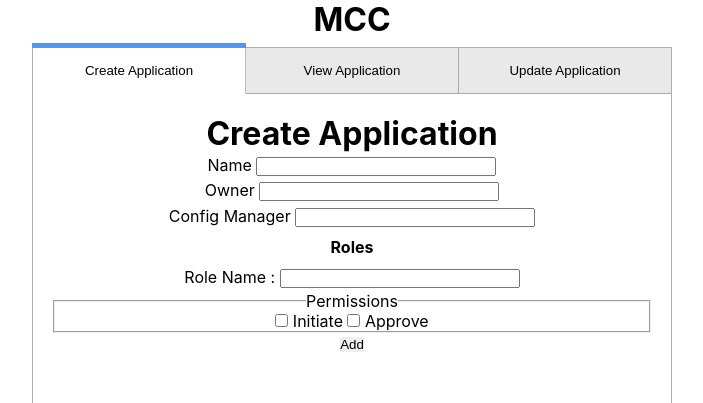
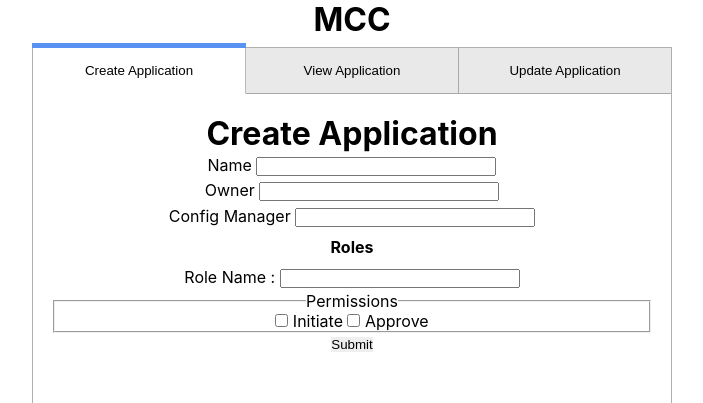
Before and after one commit to EmmanuelSage/mcc-app, a React (Create React App) app: page / in a window 1280 px wide. Shown: the top 403 px of the page, without its empty margins (288-991 px from the left). Built offline with nearby package versions, Linux system fonts and the light colour scheme.

Commit message:
feat: setup CreateApp form - remove RoleForm component because of time - use one role for form

```diff
--- a/src/components/CreateApp/CreateApp.tsx
+++ b/src/components/CreateApp/CreateApp.tsx
@@ -1,19 +1,68 @@
-import React, { useState } from 'react'
+import React, { SyntheticEvent, useContext, useState } from 'react'
+import { DbContext } from '../../context/DbContext';
+import { AppInfo, permission } from '../../types/App';
+import InputCheckbox from "../InputCheckbox/InputCheckbox";
 import InputField from '../InputField/InputField'
-import RolesForm from '../RolesForm/RolesForm'
-import {Role} from '../../types/App'
+import './CreateApp.css'
 
 function CreateApp() {
+  const { db , setDb} = useContext(DbContext);
   const [name, setName] = useState('')
   const [owner, setOwner] = useState('')
   const [configManager, setConfigManager] = useState('')
-  const [roles, setRoles] = useState<Role[]>([])
+  const [roleName, setRoleName] = useState("");
+  const [isCheckedInitiate, setIsCheckedInitiate] = useState(false);
+  const [isCheckedApprove, setIsCheckedApprove] = useState(false);
+
+  const handleSubmit = (e: SyntheticEvent) => {
+    e.preventDefault()
+    const permissions:permission[] = []
+    if(isCheckedInitiate) permissions.push('initiate')
+    if(isCheckedApprove) permissions.push('approve')
+    const app: AppInfo = {
+      metadata: {
+        name,
+        owner,
+        configManager
+      },
+      technicalData: {
+        roles: {
+          roleName,
+          permissions
+        },
+      },
+    }
+    db.apps[name] = app
+    setDb(db)
+  }
+
   return (
-    <form>
+    <form onSubmit={handleSubmit}>
       <InputField label='Name' value={name} handleChange={(e) => setName(e.target.value)}/>
       <InputField label='Owner' value={owner} handleChange={(e) => setOwner(e.target.value)}/>
       <InputField label='Config Manager' value={configManager} handleChange={(e) => setConfigManager(e.target.value)}/>
-      <RolesForm roles={roles} setRoles={setRoles}/>
+      <h4 className="roles-header"> Roles </h4>
+      <InputField
+        label="Role Name : "
+        value={roleName}
+        handleChange={(e) => setRoleName(e.target.value)}
+      />
+      <fieldset className="form-group">
+        <legend>Permissions</legend>
+
+        <InputCheckbox
+          label="Initiate"
+          isChecked={isCheckedInitiate}
+          handleChange={() => setIsCheckedInitiate(!isCheckedApprove)}
+        />
+
+        <InputCheckbox
+          label="Approve"
+          isChecked={isCheckedApprove}
+          handleChange={() => setIsCheckedApprove(!isCheckedApprove)}
+        />
+      </fieldset>
+      <button type="submit"> Submit </button>
     </form>
   )
 }
--- a/src/components/RolesForm/RolesForm.tsx
+++ /dev/null
@@ -1,53 +0,0 @@
-import React, { useState } from "react";
-import { permission, Role } from "../../types/App";
-import InputCheckbox from "../InputCheckbox/InputCheckbox";
-import InputField from "../InputField/InputField";
-import './RolesForm.css'
-
-interface IProps {
-  roles: Role[];
-  setRoles: React.Dispatch<React.SetStateAction<Role[]>>;
-}
-
-
-const RolesForm: React.FC<IProps> = ({roles, setRoles}) => {
-  const [roleName, setRoleName] = useState("");
-  const [isCheckedInitiate, setIsCheckedInitiate] = useState(false);
-  const [isCheckedApprove, setIsCheckedApprove] = useState(false);
-
-  return (
-    <div>
-      <h4 className="roles-header"> Roles </h4>
-      <InputField
-        label="Role Name : "
-        value={roleName}
-        handleChange={(e) => setRoleName(e.target.value)}
-      />
-      <fieldset className="form-group">
-        <legend>Permissions</legend>
-
-        <InputCheckbox
-          label="Initiate"
-          isChecked={isCheckedInitiate}
-          handleChange={() => setIsCheckedInitiate(!isCheckedApprove)}
-        />
-
-        <InputCheckbox
-          label="Approve"
-          isChecked={isCheckedApprove}
-          handleChange={() => setIsCheckedApprove(!isCheckedApprove)}
-        />
-      </fieldset>
-      <button onClick={(e) => {
-        e.preventDefault();
-        const permissions:permission[] = []
-        if(isCheckedInitiate) permissions.push('initiate')
-        if(isCheckedApprove) permissions.push('approve')
-        roles.push({roleName, permissions})
-        setRoles(roles)
-      }}> Add </button>
-    </div>
-  );
-}
-
-export default RolesForm;
--- a/src/context/DbContext.ts
+++ b/src/context/DbContext.ts
@@ -4,7 +4,7 @@ import { ReviewRequest } from "../types/ReviewRequest";
 
 export interface IDb {
   currentApp: string;
-  apps: App | {};
+  apps: App;
   reviewRequestsIdCount: number;
   reviewRequests: ReviewRequest | {};
 }
```
Also changed, not shown: src/types/App.ts (+5 -2 lines), src/components/CreateApp/CreateApp.css (renamed from src/components/RolesForm/RolesForm.css).
